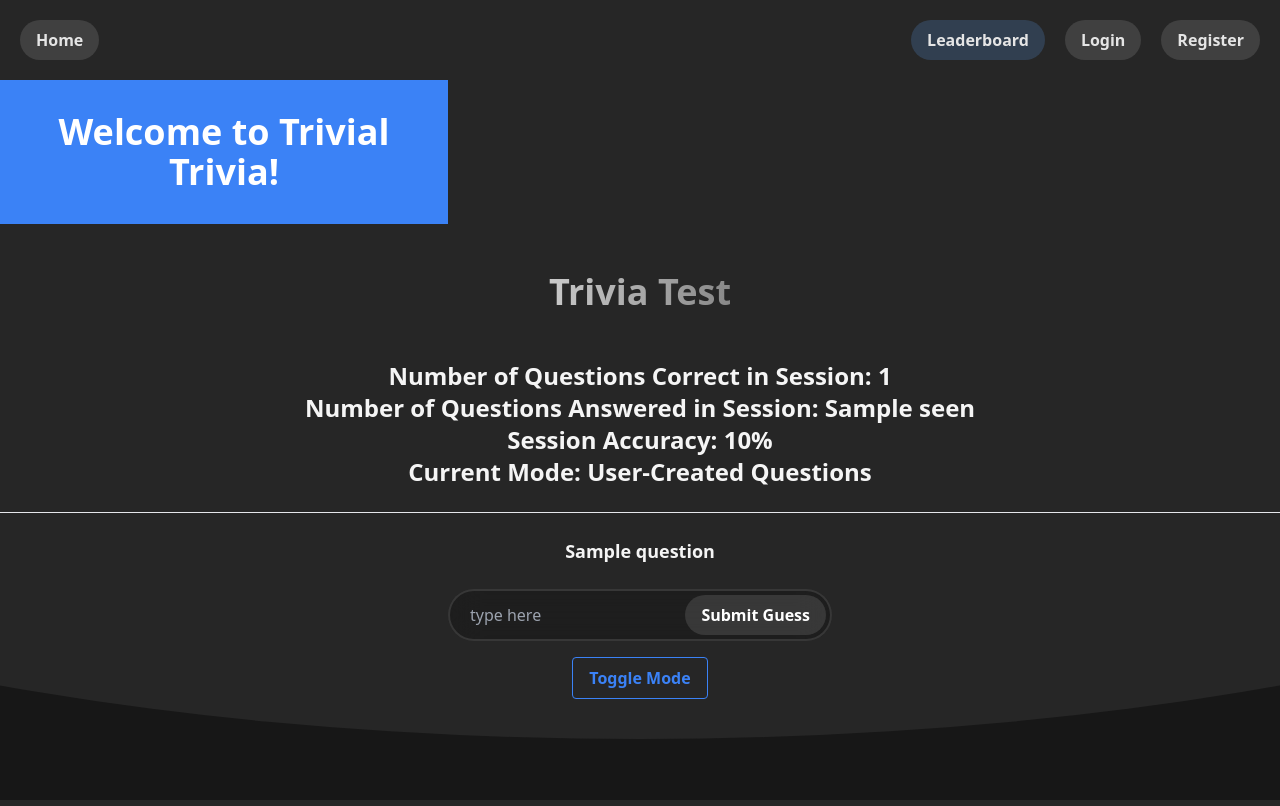
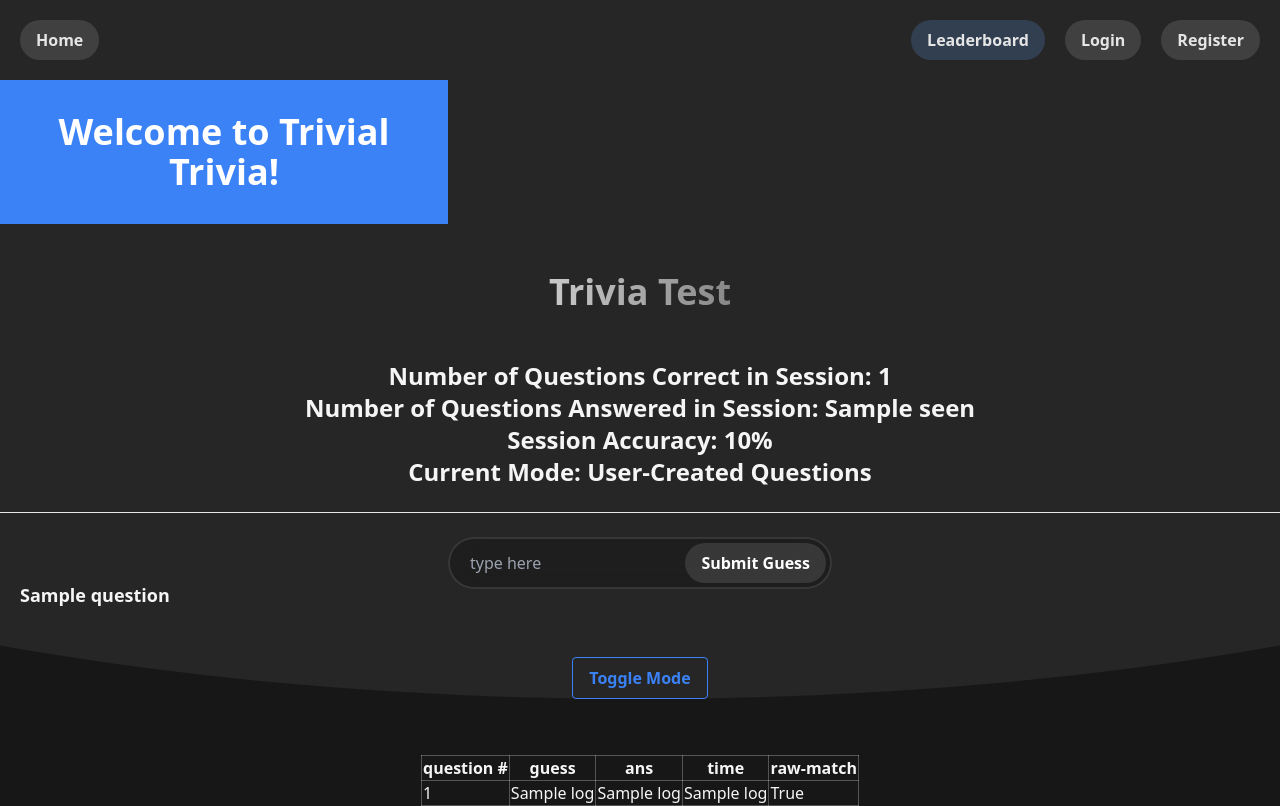
Before and after one commit to MericGit/TrivialTrivia, a Flask app: template flask_app/templates/index.html in a window 1280 px wide; the page is wider, and only the part inside the window is pictured. Run offline with Flask 2, Linux system fonts and the light colour scheme; the template is opened without the code that fills it: values that come from a table or form of the project are taken from there, most other values are stand-ins (such as "Sample title", 1, 10 or a date in 2020); style sheets or scripts are compiled from the project's sources; some libraries are stand-ins or nearby versions.

Commit message:
im so natural with my langugae

```diff
--- a/flask_app/forms.py
+++ b/flask_app/forms.py
@@ -19,14 +19,14 @@ class TriviaGuessForm(FlaskForm):
 
 class QuestionSubmissionForm(FlaskForm):
     question = StringField(
-        "Question", validators=[InputRequired(), Length(min=1, max=500)]
+        "Question", validators=[InputRequired(), Length(min=10, max=1000)]
     )
     answer = StringField(
         "Answer", validators=[InputRequired(), Length(min=1, max=100)]
     )
     category = SelectField(
         "Category", validate_choice=True,
-        choices=['General Knowledge','Entertainment: Books','Entertainment: Film','Entertainment: Music','Entertainment: Musicals & Theatres',
+        choices=['470','General Knowledge','Entertainment: Books','Entertainment: Film','Entertainment: Music','Entertainment: Musicals & Theatres',
         'Entertainment: Television','Entertainment: Video Games','Entertainment: Board Games','Science & Nature','Science: Computers'
         'Science: Mathematics','Mythology','Sports','Geography','History','Politics','Art','Celebrities','Animals','Vehicles',
         'Entertainment: Comics','Science: Gadgets','Entertainment: Japanese Anime & Manga','Entertainment: Cartoon & Animations']
--- a/flask_app/models.py
+++ b/flask_app/models.py
@@ -22,6 +22,6 @@ class User(db.Document, UserMixin):
 
 class Question(db.Document):
     creator = db.ReferenceField(User)
-    question = db.StringField(unique=True, required=True,min_length=5,max_length=500)
+    question = db.StringField(unique=True, required=True,min_length=5,max_length=1000)
     answer = db.StringField(unique=True, required=True,min_length=1,max_length=100)
     category = db.StringField(required=True)
--- a/flask_app/templates/index.html
+++ b/flask_app/templates/index.html
@@ -1,4 +1,6 @@
-{% extends "header.html" %} {% block content %}
+{% extends "header.html" %}
+
+{% block content %}
 <div class="max-w-md bg-blue-500 text-white py-8">
   <h2 class="text-4xl font-bold text-center">Welcome to Trivial Trivia!</h2>
 </div>
@@ -18,8 +20,6 @@
   <hr>
   <br>
   <div class="main-content">
-    <h2 class="text-lg font-bold text-center">{{ question }}</h2>
-    <br>
     <form class="searchbar" action="/" method="POST">
       {{ form.csrf_token }}
       {{ form.guess(class="form-control", placeholder="type here") }}
@@ -34,19 +34,62 @@
 
       {{ form.submit(class="form-button") }}
     </form>
+    <h2 id="question-text" class="text-lg font-bold" style="padding-left: 20px; padding-right: 20px;"></h2>
+    <br>
     <br>
 
     <div class="flex justify-center">
+
       <form action="/" method="POST">
         <input type="hidden" name="toggle_mode" value="true">
         <button type="submit" class="border border-blue-500 text-blue-500 hover:text-white hover:bg-blue-500 font-bold py-2 px-4 rounded mode-toggle-button">Toggle Mode</button>
       </form>
     </div>
-
+  </div>
+</div>
 <div class="flex justify-center py-5 text-red-600">
   {% for msg in get_flashed_messages() %}
     <h1>{{ msg }}</h1>
   {% endfor %}
 </div>
+<div class="flex justify-center">
+  <table>
+      <tr>
+          <th style="border: 1px solid #fff4">question #</th>
+          <th style="border: 1px solid #fff4">guess</th>
+          <th style="border: 1px solid #fff4">ans</th>
+          <th style="border: 1px solid #fff4">time</th>
+          <th style="border: 1px solid #fff4">raw-match</th>
+
+
+      </tr>
+      {% for i in log %}
+          <tr>
+              <td style="border: 1px solid #fff4"> {{ i[0] }} </td>
+              <td style="border: 1px solid #fff4">{{ i[1] }}</td>
+              <td style="border: 1px solid #fff4">{{ i[2] }}</td>
+              <td style="border: 1px solid #fff4">{{ i[3] }}</td>
+              <td style="border: 1px solid #fff4">{{ i[1].lower() == i[2].lower() }}</td>
+
+          </tr>
+      {% endfor %}
+  </table>
 </div>
+<script>
+document.addEventListener('DOMContentLoaded', function() {
+  const questionElement = document.getElementById('question-text');
+  const questionText = "{{ question }}"; // Get the question text from your backend
+
+  let index = 0;
+  const intervalId = setInterval(function() {
+    if (index <= questionText.length) {
+      questionElement.textContent = questionText.slice(0, index);
+      index++;
+    } else {
+      clearInterval(intervalId); // Stop the animation when complete
+    }
+  }, 15); // Adjust the interval duration (milliseconds) for speed
+});
+</script>
+
 {% endblock %}
--- a/flask_app/trivia/trivia_api_utils.py
+++ b/flask_app/trivia/trivia_api_utils.py
@@ -7,7 +7,7 @@ def base64ToString(b):
     return base64.b64decode(b).decode('utf-8')
 
 def get_batch_question():
-    res = requests.get('https://opentdb.com/api.php?amount=1000&encode=base64')
+    res = requests.get('https://opentdb.com/api.php?amount=100&encode=base64')
     response = res.json()
     print(response['response_code'])
     if response['response_code'] != 0:
--- a/run.py
+++ b/run.py
@@ -2,23 +2,27 @@ from flask_app import create_app
 from flask import session
 from flask_app.models import Question
 from flask_app.trivia import trivia_api_utils
-
+import time
 app = create_app()
 @app.before_first_request
 def before_first_request():
-    session['mode'] = "api"
+    session.clear()
+    session['mode'] = "mongo"
     session['score'] = 0
     session['questions_seen'] = 0
     session['question_id'] = 0
     session['mongo_question_id'] = 0
     session['questions'], session['answers'] = trivia_api_utils.get_batch_question()
-    mongo_questions = []
-    mongo_answers = []
-    for q in Question.objects():
-        mongo_questions.append(q.question)
-        mongo_answers.append(q.answer)
-    session['mongo_questions'] = mongo_questions
-    session['mongo_answers'] = mongo_answers
+    session['log'] = []
+    session['prev_time'] = time.time()
+
+    #mongo_questions = []
+    #mongo_answers = []
+    #for q in Question.objects().filter(category="470"):
+    #    mongo_questions.append(q.question)
+    #    mongo_answers.append(q.answer)
+    #session['mongo_questions'] = mongo_questions
+    #session['mongo_answers'] = mongo_answers
     first_load = False
 
 if __name__ == "__main__":
```
Also changed, not shown: flask_app/trivia/routes.py (+29 -13 lines). Lines whose indentation alone changed are shown as unchanged.
